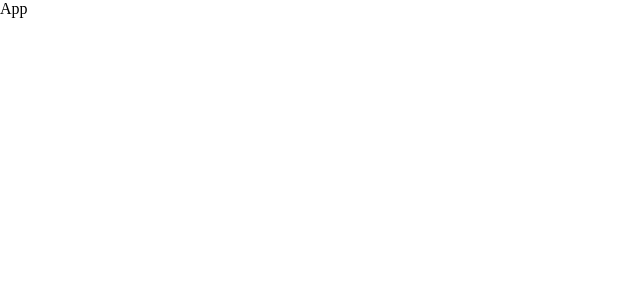
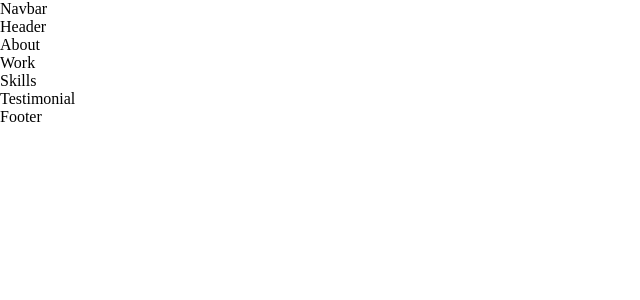
Before and after one commit to rwatoun/Portfolio, a React (Create React App) app in the folder frontend_react/: page / in a window 1280 px wide. Shown: the top 300 px of the page, without its empty margins (0-640 px from the left). Built offline with nearby package versions, Linux system fonts and the light colour scheme.

Commit message:
organized the file and folder structure of my project

```diff
--- a/frontend_react/src/App.js
+++ b/frontend_react/src/App.js
@@ -1,7 +1,20 @@
 import React from "react";
 
+import { About, Header, Footer, Skills, Testimonial, Work } from "./container";
+import { Navbar } from "./components";
+
 const App = () => {
-  return <div>App</div>;
+  return (
+    <div className="app">
+      <Navbar />
+      <Header />
+      <About />
+      <Work />
+      <Skills />
+      <Testimonial />
+      <Footer />
+    </div>
+  );
 };
 
 export default App;
--- /dev/null
+++ b/frontend_react/src/components/Navbar/Navbar.jsx
@@ -0,0 +1,9 @@
+import React from "react";
+
+import "./Navbar.scss";
+
+const Navbar = () => {
+  return <div>Navbar</div>;
+};
+
+export default Navbar;
--- /dev/null
+++ b/frontend_react/src/components/index.js
@@ -0,0 +1 @@
+export { default as Navbar } from "./Navbar/Navbar";
--- a/frontend_react/src/container/About/About.jsx
+++ b/frontend_react/src/container/About/About.jsx
@@ -0,0 +1,9 @@
+import React from "react";
+
+import "./About.scss";
+
+const About = () => {
+  return <div>About</div>;
+};
+
+export default About;
--- a/frontend_react/src/container/Footer/Footer.jsx
+++ b/frontend_react/src/container/Footer/Footer.jsx
@@ -0,0 +1,9 @@
+import React from "react";
+
+import "./Footer.scss";
+
+const Footer = () => {
+  return <div>Footer</div>;
+};
+
+export default Footer;
--- a/frontend_react/src/container/Header/Header.jsx
+++ b/frontend_react/src/container/Header/Header.jsx
@@ -0,0 +1,9 @@
+import React from "react";
+
+import "./Header.scss";
+
+const Header = () => {
+  return <div>Header</div>;
+};
+
+export default Header;
--- a/frontend_react/src/container/Skills/Skills.jsx
+++ b/frontend_react/src/container/Skills/Skills.jsx
@@ -0,0 +1,9 @@
+import React from "react";
+
+import "./Skills.scss";
+
+const Skills = () => {
+  return <div>Skills</div>;
+};
+
+export default Skills;
--- a/frontend_react/src/container/Testimonial/Testimonial.jsx
+++ b/frontend_react/src/container/Testimonial/Testimonial.jsx
@@ -0,0 +1,9 @@
+import React from "react";
+
+import "./Testimonial.scss";
+
+const Testimonial = () => {
+  return <div>Testimonial</div>;
+};
+
+export default Testimonial;
--- a/frontend_react/src/container/Work/Work.jsx
+++ b/frontend_react/src/container/Work/Work.jsx
@@ -0,0 +1,9 @@
+import React from "react";
+
+import "./Work.scss";
+
+const Work = () => {
+  return <div>Work</div>;
+};
+
+export default Work;
--- /dev/null
+++ b/frontend_react/src/container/index.js
@@ -0,0 +1,6 @@
+export { default as About } from "./About/About";
+export { default as Footer } from "./Footer/Footer";
+export { default as Header } from "./Header/Header";
+export { default as Skills } from "./Skills/Skills";
+export { default as Testimonial } from "./Testimonial/Testimonial";
+export { default as Work } from "./Work/Work";
```
Also changed, not shown: frontend_react/src/components/Navbar/Navbar.scss (added).
